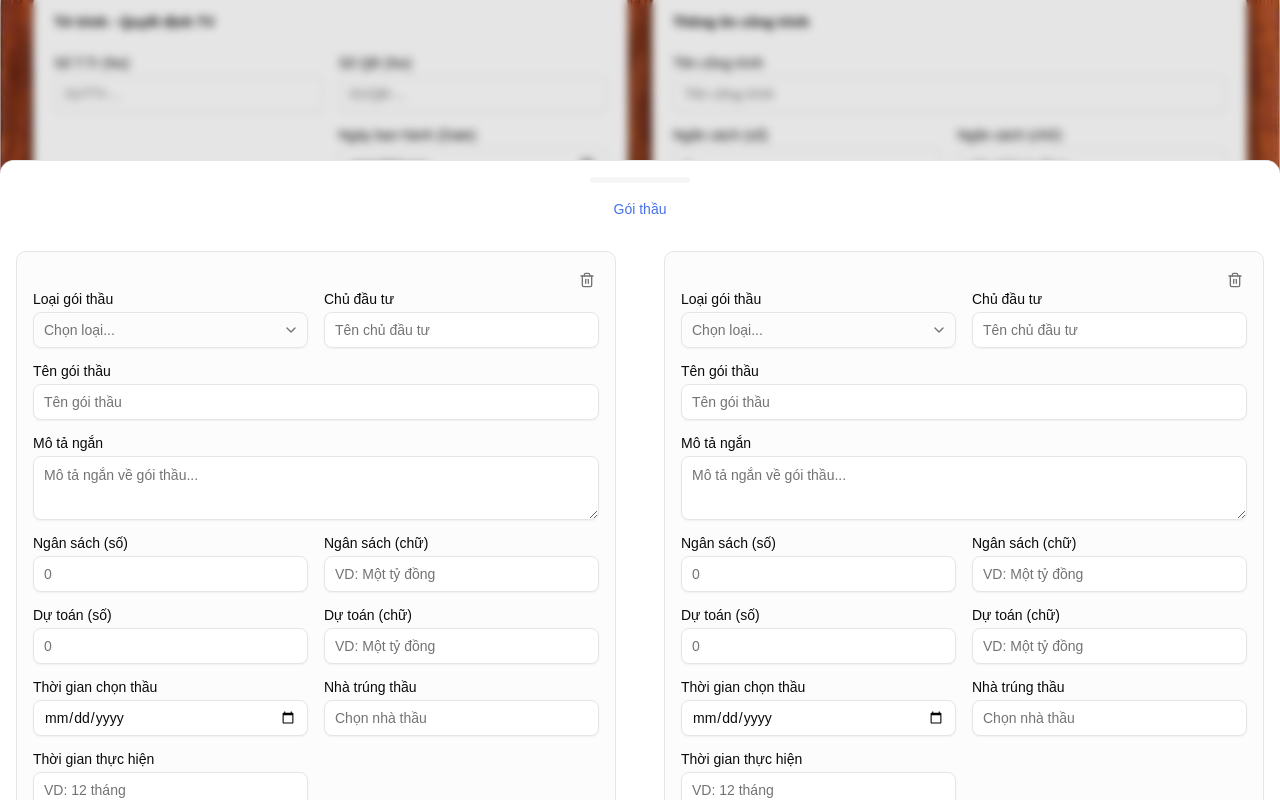
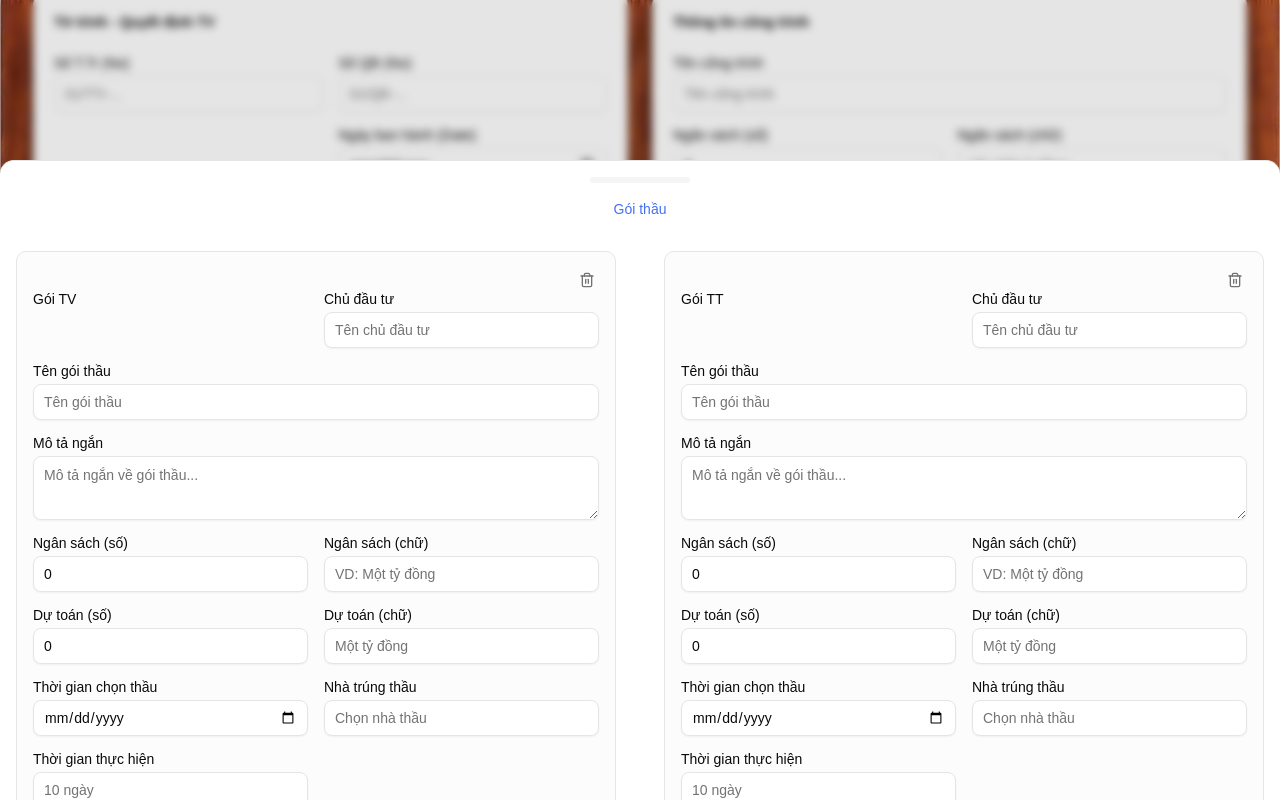
Before and after one commit to tien198/construction-dms-frontend, a React (Vite) app: page / in a window 1280 px wide. Both pictures are taken after a click on the button "Các gói thầu". Shown: the part 174-974 px from the top of the page. Built offline with nearby package versions, Linux system fonts and the light colour scheme.

Commit message:
recurse type path to access properties of zustand state

```diff
--- a/eslint.config.js
+++ b/eslint.config.js
@@ -21,6 +21,7 @@ export default defineConfig([
     },
     rules: {
       "react-refresh/only-export-components": "warn",
+      "slint@typescript-eslint/no-explicit-any": "warn"
     },
   },
 ]);
--- /dev/null
+++ b/src/lib/setValByPath.ts
@@ -0,0 +1,33 @@
+// Functional Programming
+export function setValueByPath<T extends object>(
+  object: T,
+  path: string,
+  value: any,
+) {
+  const pathArr = path.split(".");
+  const cp: T = { ...object };
+  let acc: any = cp;
+
+  for (let i = 0; i < pathArr.length; i++) {
+    // recursion to browse nested object. exam: "obj.something.something"
+    const curKey = pathArr[i] as keyof typeof acc;
+    if (acc == null) {
+      const currPath = pathArr.slice(0, i + 1).join(".");
+      throw new Error('path "' + currPath + '" is undedfined!');
+    }
+
+    const isLast = i === pathArr.length - 1;
+    if (isLast) {
+      acc[curKey] = value;
+    } else {
+      const curVal = acc[curKey];
+      if (Array.isArray(curVal)) {
+        acc[curKey] = [...curVal];
+      } else {
+        acc[curKey] = { ...curVal };
+      }
+      acc = acc[curKey];
+    }
+  }
+  return cp;
+}
--- /dev/null
+++ b/src/lib/type/recursion.ts
@@ -0,0 +1,15 @@
+type Primitive =
+  | Array<any>
+  | Date
+  | string
+  | number
+  | boolean
+  | symbol
+  | null
+  | undefined;
+
+export type RecursivePath<T> = {
+  [K in keyof T & string]: T[K] extends Primitive
+    ? K
+    : K | `${K}.${RecursivePath<T[K]>}`;
+}[keyof T & string];
--- a/src/pages/create/comps/BidPackageDrawer.tsx
+++ b/src/pages/create/comps/BidPackageDrawer.tsx
@@ -7,8 +7,16 @@ import {
   DrawerTrigger,
 } from "@/components/ui/drawer";
 import { BidPackageSnapshotForm } from "./BidPackageSnapshotForm";
+import { useStore } from "zustand";
+import { createSubmission_store } from "../store/create-submission.store";
 
 export function BidPackageSideDrawer() {
+  const bidPackagesList = useStore(
+    createSubmission_store,
+    (state) =>
+      state.submission.construction_infor_snapshot.bid_package_snapshots,
+  );
+
   return (
     <Drawer>
       <DrawerTrigger asChild>
@@ -20,9 +28,9 @@ export function BidPackageSideDrawer() {
             <DrawerTitle className="text-primary">Gói thầu</DrawerTitle>
           </DrawerHeader>
           <div className="grid grid-cols-2 gap-12 p-4 pb-14">
-            <BidPackageSnapshotForm />
-            <BidPackageSnapshotForm />
-            <BidPackageSnapshotForm />
+            {bidPackagesList.map((_, id) => (
+              <BidPackageSnapshotForm key={id} index={id} />
+            ))}
           </div>
         </div>
       </DrawerContent>
--- a/src/pages/create/comps/BidPackageSnapshotForm.tsx
+++ b/src/pages/create/comps/BidPackageSnapshotForm.tsx
@@ -1,17 +1,25 @@
 import { Button } from "@/components/ui/button";
-import {
-  Select,
-  SelectContent,
-  SelectItem,
-  SelectTrigger,
-  SelectValue,
-} from "@/components/ui/select";
+
 import { FormText } from "@/components/form-ui/form-text";
 import { Trash2Icon } from "lucide-react";
 import { Label } from "@/components/ui/label";
 import { FormField } from "@/components/form-ui/form-field";
+import { useStore } from "zustand";
+import { createSubmission_store } from "../store/create-submission.store";
 
-export function BidPackageSnapshotForm() {
+type Props = {
+  index: number;
+};
+
+export function BidPackageSnapshotForm({ index }: Props) {
+  const bp = useStore(
+    createSubmission_store,
+    (state) =>
+      state.submission.construction_infor_snapshot.bid_package_snapshots[index],
+  );
+
+  // const setField = useStore(createSubmission_store, (state) => state.setField);
+
   return (
     <div className="relative w-full rounded-lg border border-border bg-muted/30 p-4">
       {/* Remove button */}
@@ -30,17 +38,7 @@ export function BidPackageSnapshotForm() {
       <div className="grid grid-cols-1 gap-4 sm:grid-cols-2">
         {/* Type — Select, not an Input */}
         <div className="flex flex-col gap-1.5">
-          <Label htmlFor={`type`}>Loại gói thầu</Label>
-          <Select>
-            <SelectTrigger id={`type`} className="w-full">
-              <SelectValue placeholder="Chọn loại..." />
-            </SelectTrigger>
-            <SelectContent>
-              <SelectItem value="TV">TV – Tư vấn</SelectItem>
-              <SelectItem value="TT">TT – Thi công</SelectItem>
-              <SelectItem value="TC">TC – Tổng thầu</SelectItem>
-            </SelectContent>
-          </Select>
+          <Label htmlFor="type">Gói {bp.type}</Label>
         </div>
 
         {/* Project owner */}
@@ -48,6 +46,7 @@ export function BidPackageSnapshotForm() {
           htmlFor={`owner`}
           label="Chủ đầu tư"
           placeholder="Tên chủ đầu tư"
+          value={bp.project_owner}
         />
 
         {/* Bid package name */}
@@ -55,6 +54,7 @@ export function BidPackageSnapshotForm() {
           htmlFor={`name`}
           label="Tên gói thầu"
           placeholder="Tên gói thầu"
+          value={bp.bid_package_name}
           fullWidth
         />
 
@@ -63,6 +63,7 @@ export function BidPackageSnapshotForm() {
           htmlFor={`desc`}
           label="Mô tả ngắn"
           placeholder="Mô tả ngắn về gói thầu..."
+          value={bp.short_description}
           fullWidth
         />
 
@@ -72,6 +73,7 @@ export function BidPackageSnapshotForm() {
           label="Ngân sách (số)"
           type="number"
           placeholder="0"
+          value={bp.budget}
         />
 
         {/* Budget string */}
@@ -79,6 +81,7 @@ export function BidPackageSnapshotForm() {
           htmlFor={`budget-str`}
           label="Ngân sách (chữ)"
           placeholder="VD: Một tỷ đồng"
+          value={bp.budget_str}
         />
 
         {/* Estimated cost */}
@@ -87,13 +90,15 @@ export function BidPackageSnapshotForm() {
           label="Dự toán (số)"
           type="number"
           placeholder="0"
+          value={bp.est_cost}
         />
 
         {/* Estimated cost string */}
         <FormField
           htmlFor={`est-cost-str`}
           label="Dự toán (chữ)"
-          placeholder="VD: Một tỷ đồng"
+          placeholder="Một tỷ đồng"
+          value={bp.est_cost_str}
         />
 
         {/* Bidder selection time */}
@@ -101,6 +106,7 @@ export function BidPackageSnapshotForm() {
           htmlFor={`sel-time`}
           label="Thời gian chọn thầu"
           type="date"
+          value={bp.bidder_selection_time}
         />
 
         {/* Bidder selection method */}
@@ -115,13 +121,15 @@ export function BidPackageSnapshotForm() {
           htmlFor={`bidder`}
           label="Nhà trúng thầu"
           placeholder="Chọn nhà thầu"
+          value={bp.successful_bidder_id ?? ""}
         />
 
         {/* Duration */}
         <FormField
           htmlFor={`duration`}
           label="Thời gian thực hiện"
-          placeholder="VD: 12 tháng"
+          placeholder="10 ngày"
+          value={bp.duration}
         />
       </div>
     </div>
--- a/src/pages/create/comps/ConstructionInfoSnapshotForm.tsx
+++ b/src/pages/create/comps/ConstructionInfoSnapshotForm.tsx
@@ -1,11 +1,15 @@
-import { useId } from "react";
 import { Separator } from "@/components/ui/separator";
 import { FormText } from "@/components/form-ui/form-text";
 import { FormField } from "@/components/form-ui/form-field";
 import { BidPackageSideDrawer } from "./BidPackageDrawer";
+import { useStore } from "zustand";
+import { createSubmission_store } from "../store/create-submission.store";
 
 export function ConstructionInfoSnapshotForm() {
-  const prefix = useId();
+  const infor = useStore(
+    createSubmission_store,
+    (state) => state.submission.construction_infor_snapshot,
+  );
 
   return (
     <div className="bg-brand relative rounded-xl border border-border bg-card p-5 shadow-xl shadow-accent-foreground">
@@ -15,80 +19,90 @@ export function ConstructionInfoSnapshotForm() {
       <div className="grid grid-cols-1 gap-4 sm:grid-cols-2">
         {/* Name */}
         <FormField
-          htmlFor={`${prefix}-name`}
+          htmlFor="name"
           label="Tên công trình"
           placeholder="Tên công trình"
           fullWidth
+          value={infor.name}
         />
 
         {/* Budget */}
         <FormField
-          htmlFor={`${prefix}-budget`}
+          htmlFor="budget"
           label="Ngân sách (số)"
           type="number"
           placeholder="0"
+          value={infor.budget}
         />
 
         {/* Budget string */}
         <FormField
-          htmlFor={`${prefix}-budget-str`}
+          htmlFor="budget-str"
           label="Ngân sách (chữ)"
           placeholder="VD: Một tỷ đồng"
+          value={infor.budget_str}
         />
 
         {/* Estimated cost */}
         <FormField
-          htmlFor={`${prefix}-est-cost`}
+          htmlFor="est-cost"
           label="Dự toán (số)"
           type="number"
           placeholder="0"
+          value={infor.est_cost}
         />
 
         {/* Estimated cost string */}
         <FormField
-          htmlFor={`${prefix}-est-cost-str`}
+          htmlFor="est-cost-str"
           label="Dự toán (chữ)"
-          placeholder="VD: Hai tỷ đồng"
+          placeholder="Hai tỷ đồng"
+          value={infor.est_cost_str}
         />
 
         {/* Source of funds */}
         <FormField
-          htmlFor={`${prefix}-source`}
+          htmlFor="source"
           label="Nguồn vốn"
-          placeholder="Nguồn vốn (VD: 2026)"
+          placeholder="VD: 2026"
+          value={infor.source_of_funds}
         />
         <span />
         <Separator className="col-span-2" />
 
         {/* Start date */}
         <FormField
-          htmlFor={`${prefix}-start`}
+          htmlFor="start-date"
           label="Ngày bắt đầu thực hiện"
           type="date"
+          value={infor.impl_start_date}
         />
 
         {/* End date */}
         <FormField
-          htmlFor={`${prefix}-end`}
+          htmlFor="end-date"
           label="Ngày kết thúc thực hiện"
           type="date"
+          value={infor.impl_end_date}
         />
 
         {/* Existing condition */}
         <FormText
-          htmlFor={`${prefix}-condition`}
+          htmlFor="existing-condition"
           label="Hiện trạng công trình"
           placeholder="Mô tả hiện trạng..."
           fullWidth
+          value={infor.existing_condition_of_the_structure}
         />
 
         {/* Repair scope */}
         <FormText
-          htmlFor={`${prefix}-repair`}
+          htmlFor="repair-scope"
           label="Phạm vi sửa chữa"
           className="bg-accent"
           placeholder="Phạm vi công việc sửa chữa..."
           fullWidth
+          value={infor.repair_scope}
         />
       </div>
 
--- a/src/pages/create/store/create-submission.store.tsx
+++ b/src/pages/create/store/create-submission.store.tsx
@@ -1,18 +1,17 @@
 import { createStore } from "zustand";
 import { initialState } from "./initial-state";
-import type { CreateSubmission } from "./create-submission.store.type";
+import { setValueByPath } from "@/lib/setValByPath";
+import type { CreateSubmissionStore } from "./create-submission.store.type";
 
-export const createSubmission_store = createStore<CreateSubmission>((set) => ({
-  submission: initialState,
-  setField: (field, value) =>
-    set((state) => ({
-      ...state,
-      submission: { ...state.submission, [field]: value },
-    })),
-  updateSubmission: (updates) =>
-    set((state) => ({
-      ...state,
-      submission: { ...state.submission, ...updates },
-    })),
-  reset: () => set({ submission: initialState }),
-}));
+export const createSubmission_store = createStore<CreateSubmissionStore>(
+  (set) => ({
+    submission: initialState,
+    setField: (field, value) =>
+      set((state) => {
+        const shallowCoppy = setValueByPath(state.submission, field, value);
+        return { ...state, submission: shallowCoppy };
+      }),
+
+    reset: () => set({ submission: initialState }),
+  }),
+);
```
Also changed, not shown: src/pages/create/store/create-submission.store.type.tsx (+4 -4 lines), src/pages/create/store/initial-state.tsx (+23 -8 lines), src/types/bid-package-snapshot.type.ts (+4 -3 lines), src/types/construction-info-snapshot.type.ts (+7 -5 lines).
